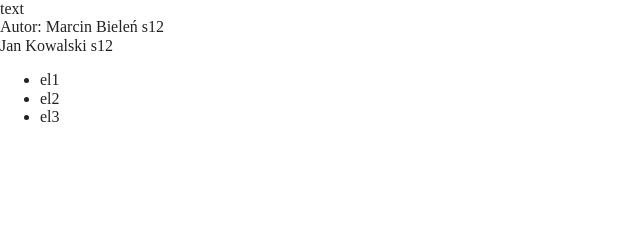
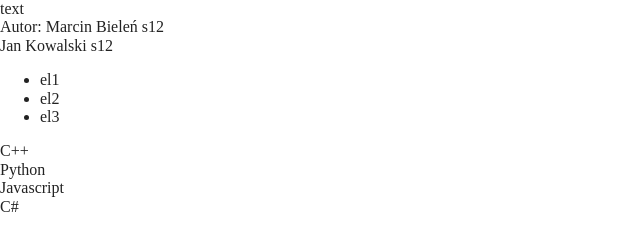
Before and after one commit to marb5/Javascript, a website built with Parcel: page index.html in a window 1280 px wide. Shown: the whole page, without its empty margins (0-640 px from the left). Built offline with nearby package versions, Linux system fonts and the light colour scheme.

Commit message:
Add while loop

```diff
--- a/index.html
+++ b/index.html
@@ -39,6 +39,8 @@
     <li>el3</li>
   </ul>
 
+  <div id="languages"></div>
+
   <script src="js/vendor/modernizr-3.11.2.min.js"></script>
   <script src="js/plugins.js"></script>
   <script src="js/main.js"></script>
--- a/js/arrays.js
+++ b/js/arrays.js
@@ -23,3 +23,13 @@
 var x = document.getElementsByTagName("li");
 
 alert(x[1].innerHTML);
+
+
+var idLang = document.getElementById("languages");
+var i = 0;
+
+while (i < languages.length) {
+  idLang.innerHTML += languages[i] + "<br>";
+
+  i++;
+}
```
